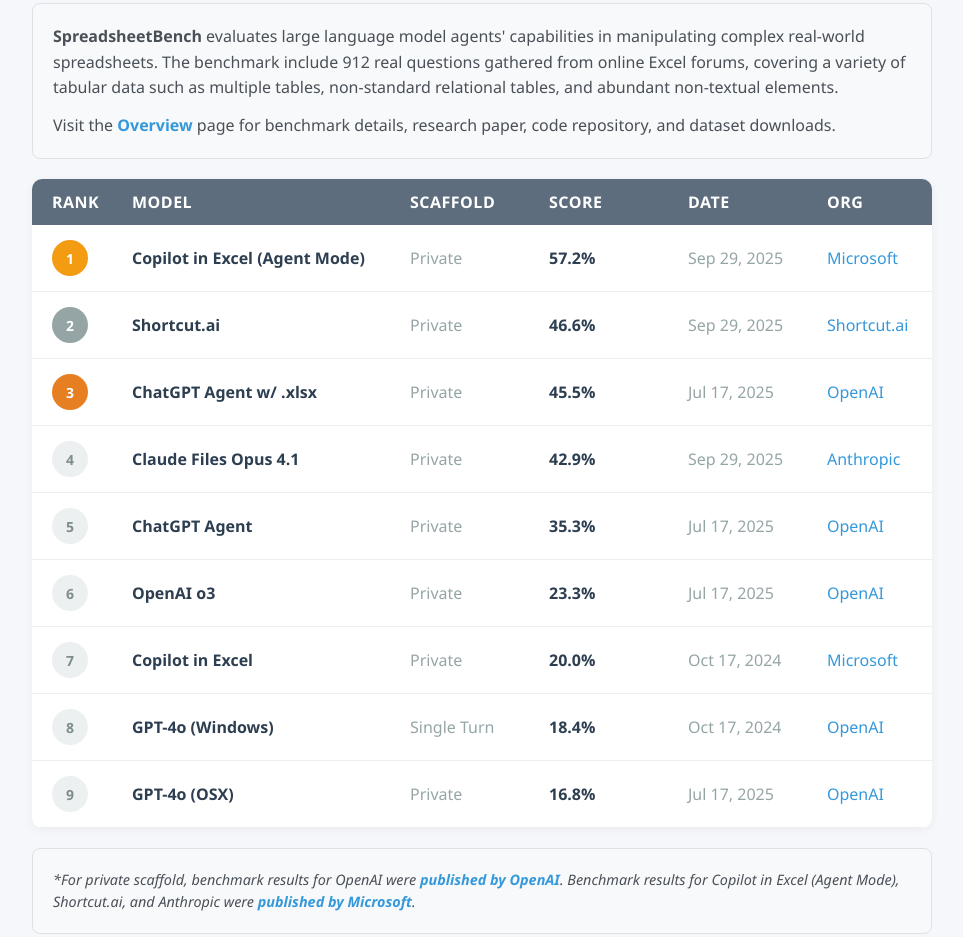
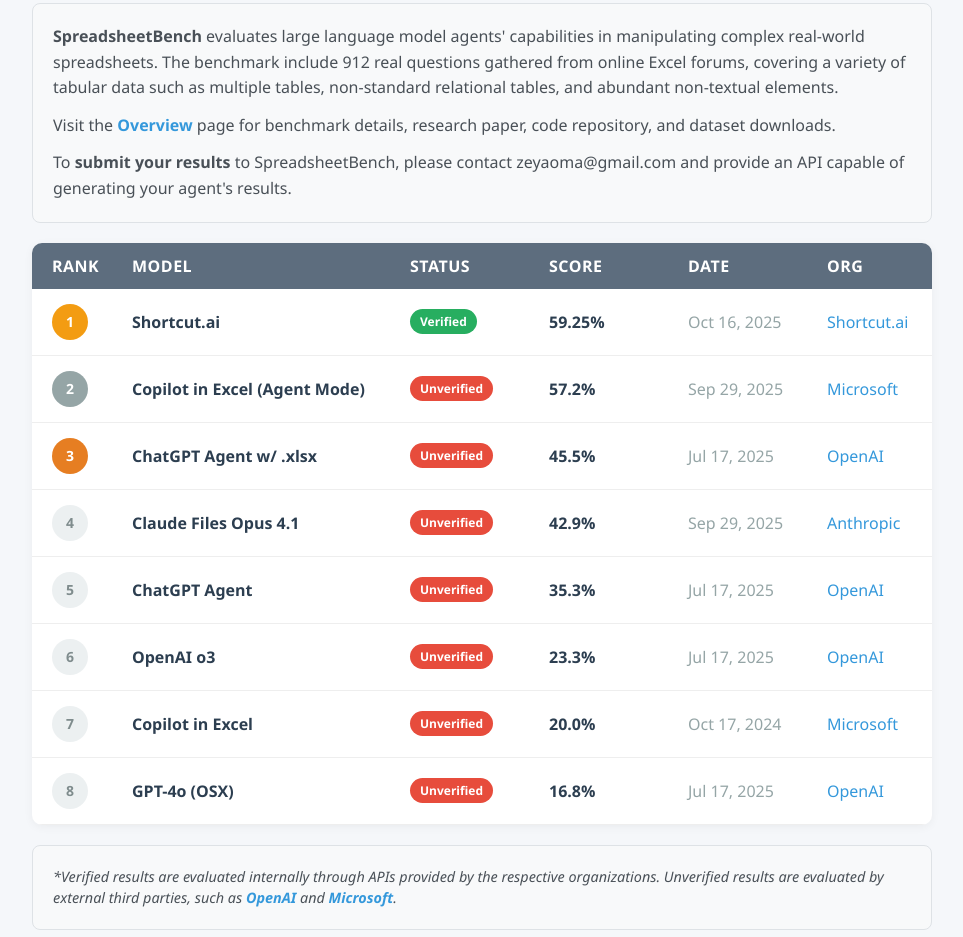
Before and after one commit to spreadsheetbench/spreadsheetbench.github.io, a plain HTML site: page index.html in a window 1280 px wide. Shown: the part 270-1207 px from the top of the page, without its empty margins (158-1121 px from the left). Drawn offline with Linux system fonts and the light colour scheme.

Commit message:
update verified results of shortcut.ai

```diff
--- a/index.html
+++ b/index.html
@@ -308,6 +308,27 @@
     .task-description {
       color: #34495e;
       line-height: 1.5;
+    }
+
+    /* ======== 新增：状态标签样式 ========= */
+    .status-verified {
+      display: inline-block;
+      padding: 4px 10px;
+      border-radius: 15px;
+      font-size: 12px;
+      font-weight: 600;
+      background-color: var(--success);
+      color: white;
+    }
+
+    .status-unverified {
+      display: inline-block;
+      padding: 4px 10px;
+      border-radius: 15px;
+      font-size: 12px;
+      font-weight: 600;
+      background-color: var(--danger);
+      color: white;
     }
 
     /* 响应式 */
@@ -624,13 +645,14 @@
           forums, covering a variety of tabular data such as multiple tables, non-standard relational
           tables, and abundant non-textual elements.</p>
         <p>Visit the <a href="#" class="intro-link" onclick="showPage('overview'); return false;">Overview</a> page for benchmark details, research paper, code repository, and dataset downloads.</p>
+        <p>To <strong>submit your results</strong> to SpreadsheetBench, please contact zeyaoma@gmail.com and provide an API capable of generating your agent's results.</p>
       </div>
 
       <div class="leaderboard-container">
         <div class="table-header">
           <div>RANK</div>
           <div>MODEL</div>
-          <div>SCAFFOLD</div>
+          <div>STATUS</div>
           <div>SCORE</div>
           <div>DATE</div>
           <div>ORG</div>
@@ -638,24 +660,24 @@
 
         <div class="table-row">
           <div class="rank rank-1">1</div>
+          <div class="model-name">Shortcut.ai</div>
+          <div><span class="status-verified">Verified</span></div>
+          <div class="score">59.25%</div>
+          <div class="date">Oct 16, 2025</div>
+          <a href="https://www.tryshortcut.ai" class="external-link" target="_blank">Shortcut.ai</a>
+        </div>
+        <div class="table-row">
+          <div class="rank rank-2">2</div>
           <div class="model-name">Copilot in Excel (Agent Mode)</div>
-          <div class="setting-text">Private</div>
+          <div><span class="status-unverified">Unverified</span></div>
           <div class="score">57.2%</div>
           <div class="date">Sep 29, 2025</div>
           <a href="https://www.microsoft.com" class="external-link" target="_blank">Microsoft</a>
         </div>
         <div class="table-row">
-          <div class="rank rank-2">2</div>
-          <div class="model-name">Shortcut.ai</div>
-          <div class="setting-text">Private</div>
-          <div class="score">46.6%</div>
-          <div class="date">Sep 29, 2025</div>
-          <a href="https://www.tryshortcut.ai" class="external-link" target="_blank">Shortcut.ai</a>
-        </div>
-        <div class="table-row">
           <div class="rank rank-3">3</div>
           <div class="model-name">ChatGPT Agent w/ .xlsx</div>
-          <div class="setting-text">Private</div>
+          <div><span class="status-unverified">Unverified</span></div>
           <div class="score">45.5%</div>
           <div class="date">Jul 17, 2025</div>
           <a href="https://openai.com" class="external-link" target="_blank">OpenAI</a>
@@ -663,7 +685,7 @@
         <div class="table-row">
           <div class="rank rank-other">4</div>
           <div class="model-name">Claude Files Opus 4.1</div>
-          <div class="setting-text">Private</div>
+          <div><span class="status-unverified">Unverified</span></div>
           <div class="score">42.9%</div>
           <div class="date">Sep 29, 2025</div>
           <a href="https://www.anthropic.com" class="external-link" target="_blank">Anthropic</a>
@@ -671,7 +693,7 @@
         <div class="table-row">
           <div class="rank rank-other">5</div>
           <div class="model-name">ChatGPT Agent</div>
-          <div class="setting-text">Private</div>
+          <div><span class="status-unverified">Unverified</span></div>
           <div class="score">35.3%</div>
           <div class="date">Jul 17, 2025</div>
           <a href="https://openai.com" class="external-link" target="_blank">OpenAI</a>
@@ -679,7 +701,7 @@
         <div class="table-row">
           <div class="rank rank-other">6</div>
           <div class="model-name">OpenAI o3</div>
-          <div class="setting-text">Private</div>
+          <div><span class="status-unverified">Unverified</span></div>
           <div class="score">23.3%</div>
           <div class="date">Jul 17, 2025</div>
           <a href="https://openai.com" class="external-link" target="_blank">OpenAI</a>
@@ -687,23 +709,15 @@
         <div class="table-row">
           <div class="rank rank-other">7</div>
           <div class="model-name">Copilot in Excel</div>
-          <div class="setting-text">Private</div>
+          <div><span class="status-unverified">Unverified</span></div>
           <div class="score">20.0%</div>
           <div class="date">Oct 17, 2024</div>
           <a href="https://www.microsoft.com" class="external-link" target="_blank">Microsoft</a>
         </div>
         <div class="table-row">
           <div class="rank rank-other">8</div>
-          <div class="model-name">GPT-4o (Windows)</div>
-          <div class="setting-text">Single Turn</div>
-          <div class="score">18.4%</div>
-          <div class="date">Oct 17, 2024</div>
-          <a href="https://openai.com" class="external-link" target="_blank">OpenAI</a>
-        </div>
-        <div class="table-row">
-          <div class="rank rank-other">9</div>
           <div class="model-name">GPT-4o (OSX)</div>
-          <div class="setting-text">Private</div>
+          <div><span class="status-unverified">Unverified</span></div>
           <div class="score">16.8%</div>
           <div class="date">Jul 17, 2025</div>
           <a href="https://openai.com" class="external-link" target="_blank">OpenAI</a>
@@ -712,7 +726,7 @@
 
       <!-- 新增：Leaderboard 脚注 -->
       <div class="footnote-box">
-        <p><em>*For private scaffold, benchmark results for OpenAI were <a href="https://openai.com/index/introducing-chatgpt-agent/" target="_blank">published by OpenAI</a>. Benchmark results for Copilot in Excel (Agent Mode), Shortcut.ai, and Anthropic were <a href="https://www.microsoft.com/en-us/microsoft-365/blog/2025/09/29/vibe-working-introducing-agent-mode-and-office-agent-in-microsoft-365-copilot/" target="_blank">published by Microsoft</a>.</em></p>
+        <p><em>*Verified results are evaluated internally through APIs provided by the respective organizations. Unverified results are evaluated by external third parties, such as <a href="https://openai.com/index/introducing-chatgpt-agent/" target="_blank">OpenAI</a> and <a href="https://www.microsoft.com/en-us/microsoft-365/blog/2025/09/29/vibe-working-introducing-agent-mode-and-office-agent-in-microsoft-365-copilot/" target="_blank">Microsoft</a>.</em></p>
       </div>
 
     </div>
```
